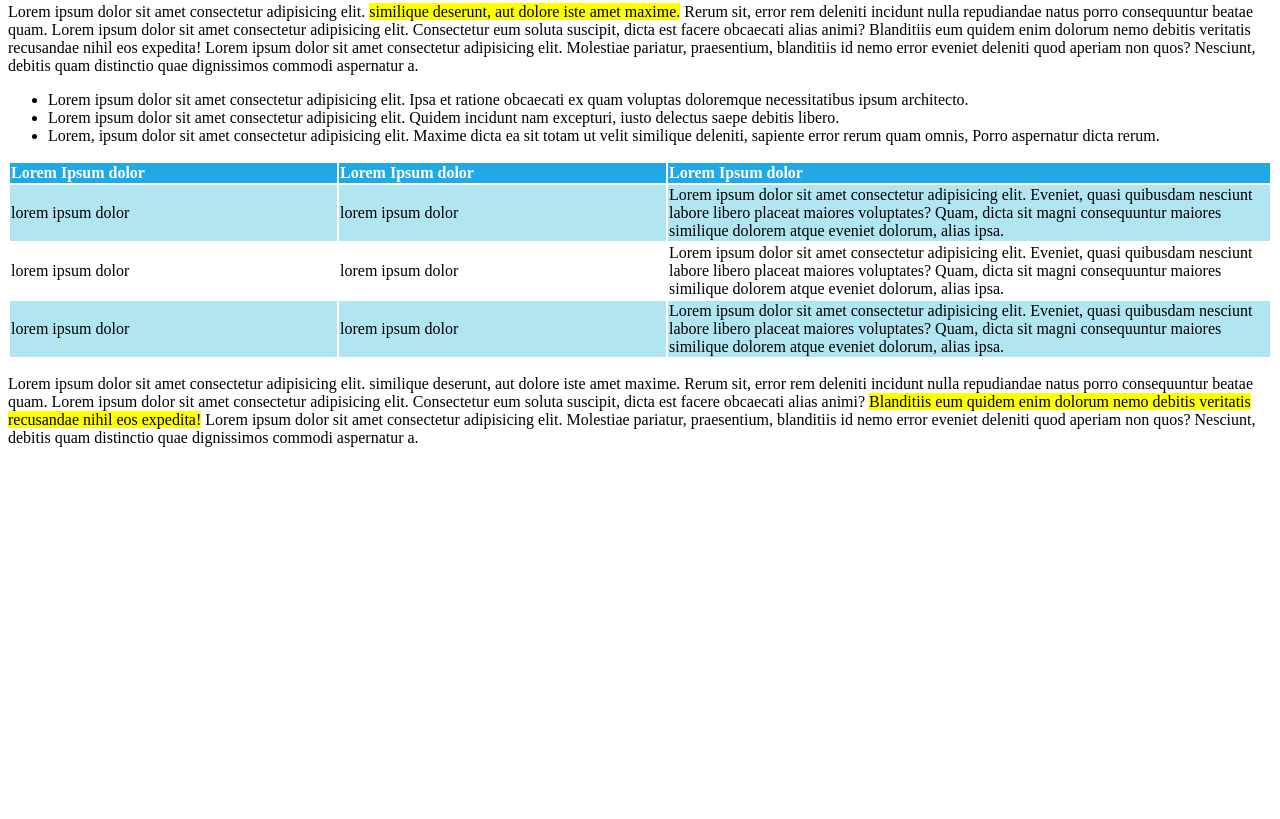
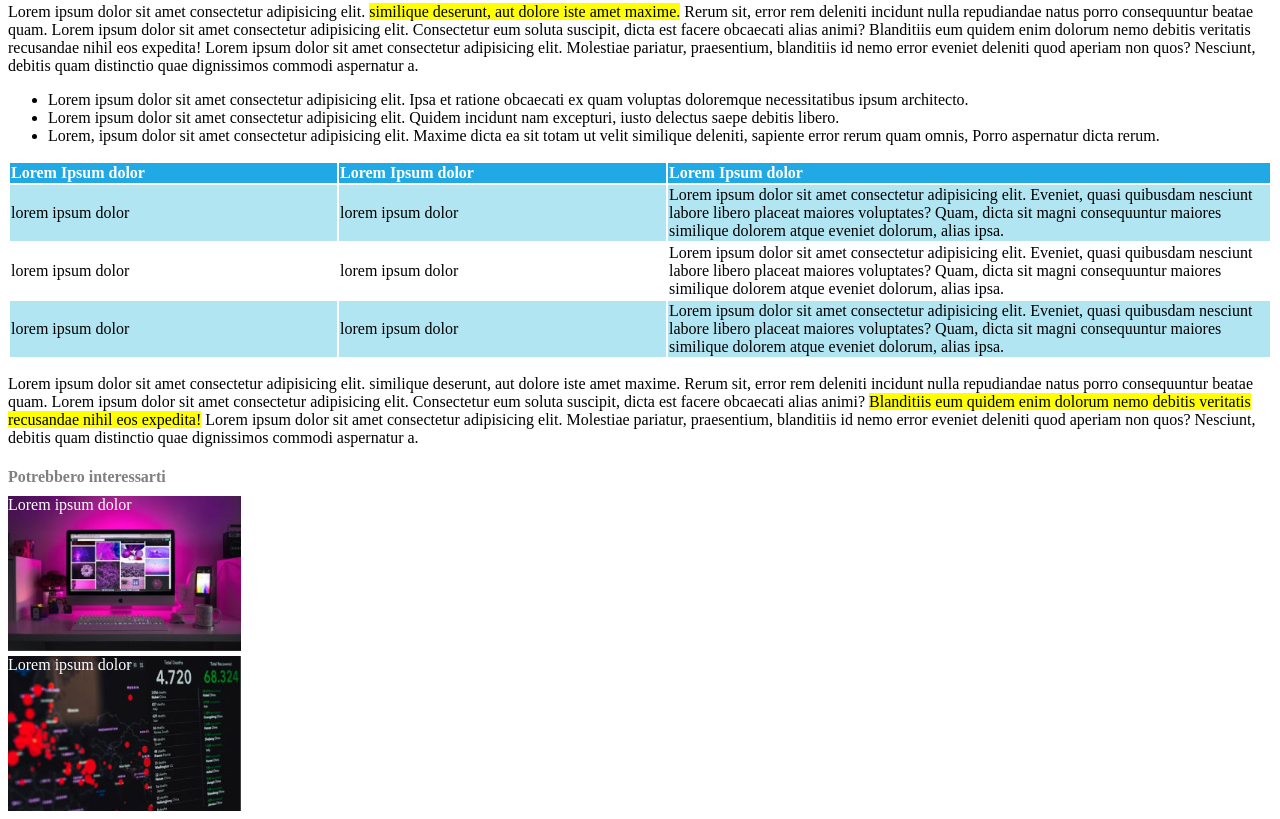
Before and after one commit to MirkOrlando/html-css-booleaner, a plain HTML site: page index.html in a window 1280 px wide. Shown: the part 787-1606 px from the top of the page. Before the commit the page ends 1250 px from the top, so only its background shows below. Drawn offline with Linux system fonts and the light colour scheme; files whose address does not match are found by name.

Commit message:
created #site_footer

```diff
--- a/css/originalstyle.css
+++ b/css/originalstyle.css
@@ -67,3 +67,24 @@ th{
 .lightblue{
     background-color: #B1E5F2;
 }
+
+h4{
+    color: gray;
+    margin-bottom: 10px;
+}
+
+#monitor, #graph{
+    color: white;
+    width: 233px;
+    height: 155px;
+    background-size: cover;
+}
+
+#monitor{
+    background-image: url(../img/monitor.jpg);
+    margin-bottom: 5px;
+}
+
+#graph{
+    background-image: url(../img/graph.jpg);
+}
--- a/index.html
+++ b/index.html
@@ -84,7 +84,15 @@
     </main>
     <!-- /#site_main -->
 
-    <footer id="site_footer"></footer>
+    <footer id="site_footer">
+        <h4>Potrebbero interessarti</h4>
+        <div id="monitor">
+            Lorem ipsum dolor
+        </div>
+        <div id="graph">
+            Lorem ipsum dolor
+        </div>
+    </footer>
     <!-- /#site_footer -->
 
 </body>
```
